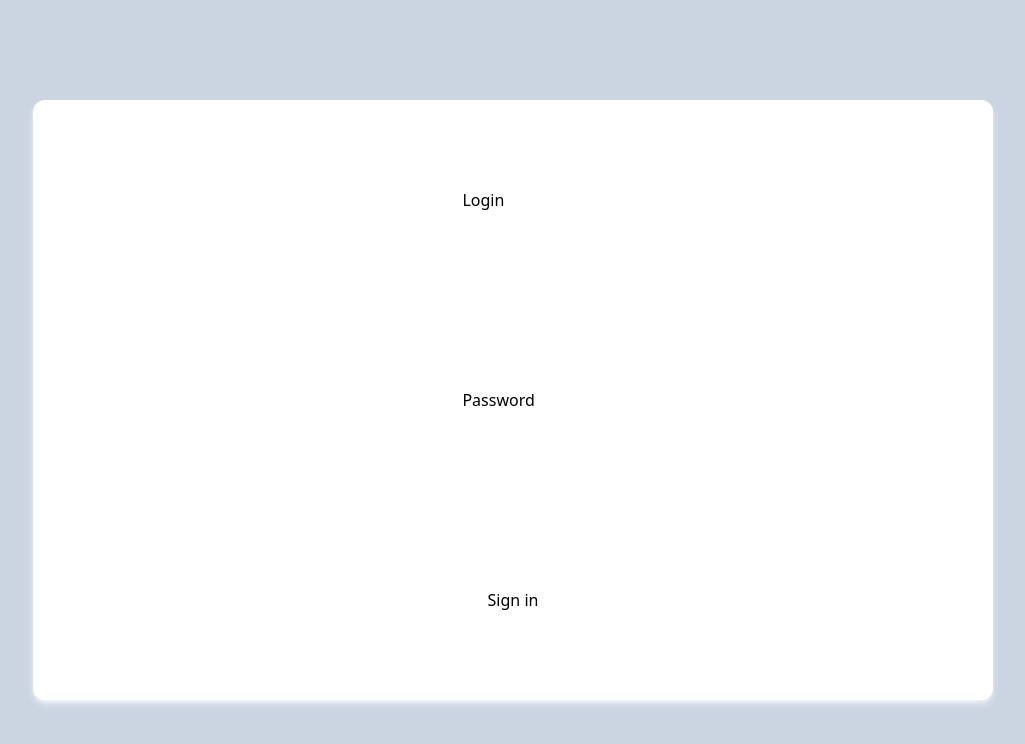
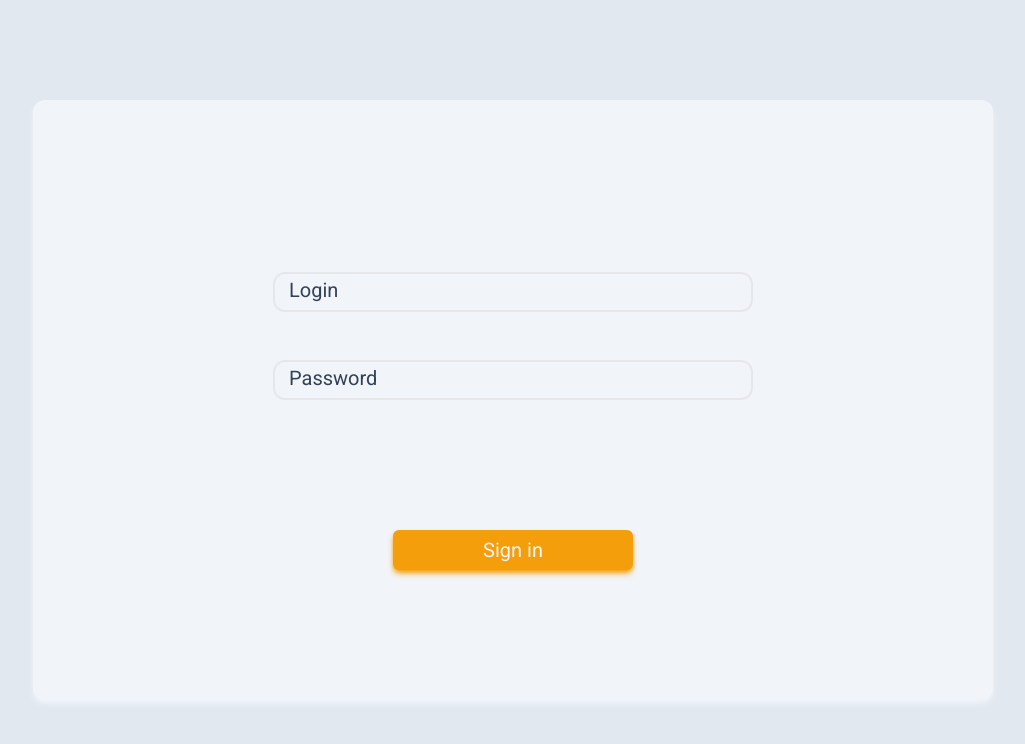
Before and after one commit to EvgenijRyabko/react-terminal, a React (Vite) app: page / in a window 1280 px wide. Shown: the top 744 px of the page, without its empty margins (127-1152 px from the left). Built offline with nearby package versions, Linux system fonts and the light colour scheme.

Commit message:
LoginHalfStyled

```diff
--- a/src/components/App.jsx
+++ b/src/components/App.jsx
@@ -1,10 +1,11 @@
 import { Route, Routes } from 'react-router-dom';
 import Home from './Home/Home';
 import Login from './Login/Login';
+import classes from './App.module.css'
 
 const App = () => {
 	return (
-		<div className="flex bg-slate-300 items-center h-screen w-full justify-center">
+		<div className={ classes.app }>
 			<Routes>
 				<Route path='/' element={<Login />} />
 				<Route path='/home' element={<Home />} />
--- /dev/null
+++ b/src/components/App.module.css
@@ -0,0 +1,19 @@
+@tailwind base;
+@tailwind components;
+@tailwind utilities;
+
+.app {
+    @apply
+        flex
+
+        bg-slate-200
+
+        items-center
+        justify-center
+
+        h-screen
+        min-h-[500px]
+
+        w-full
+        min-w-[700px]
+}
--- a/src/components/Login/Login.jsx
+++ b/src/components/Login/Login.jsx
@@ -1,27 +1,60 @@
 import React from "react";
 import { useNavigate } from "react-router-dom";
+import classes from './Login.module.css';
 
 const Login = () => {
   const navigation = useNavigate();
 
   const signIn = (e) => {
     e.preventDefault();
-		navigation('/home');
-	}
+    navigation("/home");
+  };
 
   return (
-		<div className="grid bg-white shadow-md shadow-slate-100 bg-slate-100 rounded-xl w-9/12 h-3/4 items-center justify-center">
-			<div>
-				<input id='login' className="w-2/6 justify-center justify-self-center" />
-				<label for='login'>Login</label>
+    <div className={ classes.loginForm }>
+      <div className="grid content-end row-auto gap-y-12">
+        <div className="grid w-full justify-items-center">
+          <div className="relative w-3/6 z-0">
+            <input
+              name="login"
+              type='text'
+              className="peer px-2 w-full min-h-[40px] border-2 rounded-xl outline-none bg-transparent focus:bg-white focus:border-blue-600 transform duration-500"
+            />
+            <label
+              for="login"
+              className="absolute text-slate-700 left-4 top-1 peer-hover:top-[-30px] peer-focus:top-[-30px] peer-focus:text-blue-600 transform duration-500 -z-10"
+            >
+              Login
+            </label>
           </div>
-			<div>
-				<input id='password' className="w-2/6" />
-				<label for='password'>Password</label>
         </div>
-			<button type='submit' onClick={signIn}>Sign in</button>
+        <div className="grid w-full justify-items-center">
+          <div className="relative w-3/6 z-0">
+            <input
+              name="password"
+              type='password'
+              className="peer px-2 w-full min-h-[40px] border-2 rounded-xl outline-none bg-transparent focus:bg-white focus:border-blue-600 transform duration-500"
+            />
+            <label
+              for="password"
+              className="absolute text-slate-700 left-4 top-1 peer-hover:top-[-30px] peer-focus:top-[-30px] peer-focus:text-blue-600 transform duration-500 -z-10"
+            >
+              Password
+            </label>
           </div>
-	)
-}
+        </div>
+      </div>
+      <div className="grid items-center w-full justify-items-center">
+        <button
+          className="w-1/4 h-[40px] text-slate-100 bg-amber-500 rounded-md shadow-amber-500 shadow-md hover:opacity-90 hover:shadow-[0_5px_20px_#f59e0b] transition duration-500 justify-self-center"
+          type="submit"
+          onClick={signIn}
+        >
+          Sign in
+        </button>
+      </div>
+    </div>
+  );
+};
 
 export default Login;
--- /dev/null
+++ b/src/components/Login/Login.module.css
@@ -0,0 +1,24 @@
+@import url('https://fonts.googleapis.com/css2?family=Roboto&display=swap');
+
+@tailwind base;
+@tailwind components;
+@tailwind utilities;
+
+.loginForm {
+    @apply
+        grid
+        grid-rows-2
+
+        bg-slate-100
+
+        shadow-md
+        shadow-slate-100
+
+        rounded-xl
+
+        w-9/12
+        min-w-[700px]
+        h-3/4
+
+        text-xl font-[Roboto];
+}
--- a/src/style.css
+++ b/src/style.css
@@ -1,3 +1,5 @@
+@import url('https://fonts.googleapis.com/css2?family=Roboto&display=swap');
+
 @tailwind base;
 @tailwind components;
 @tailwind utilities;
```
Lines whose indentation alone changed are shown as unchanged.
